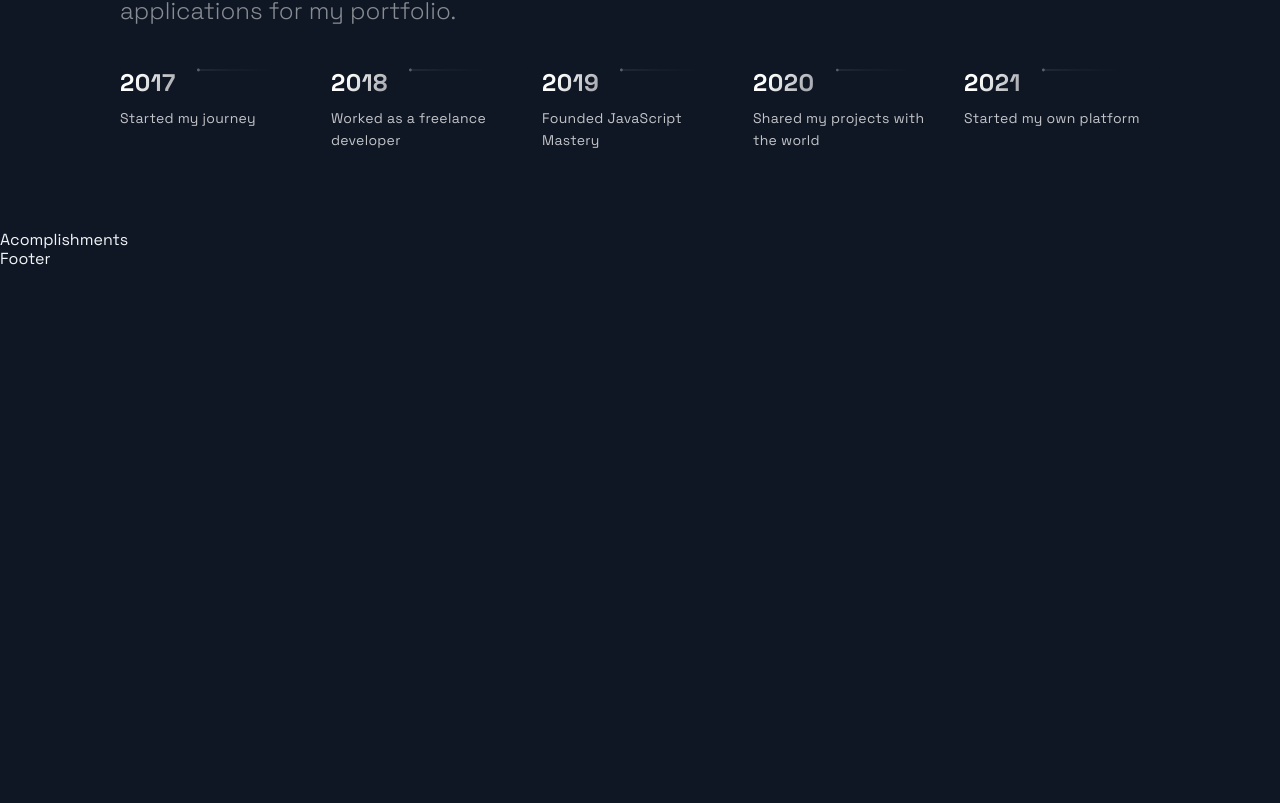
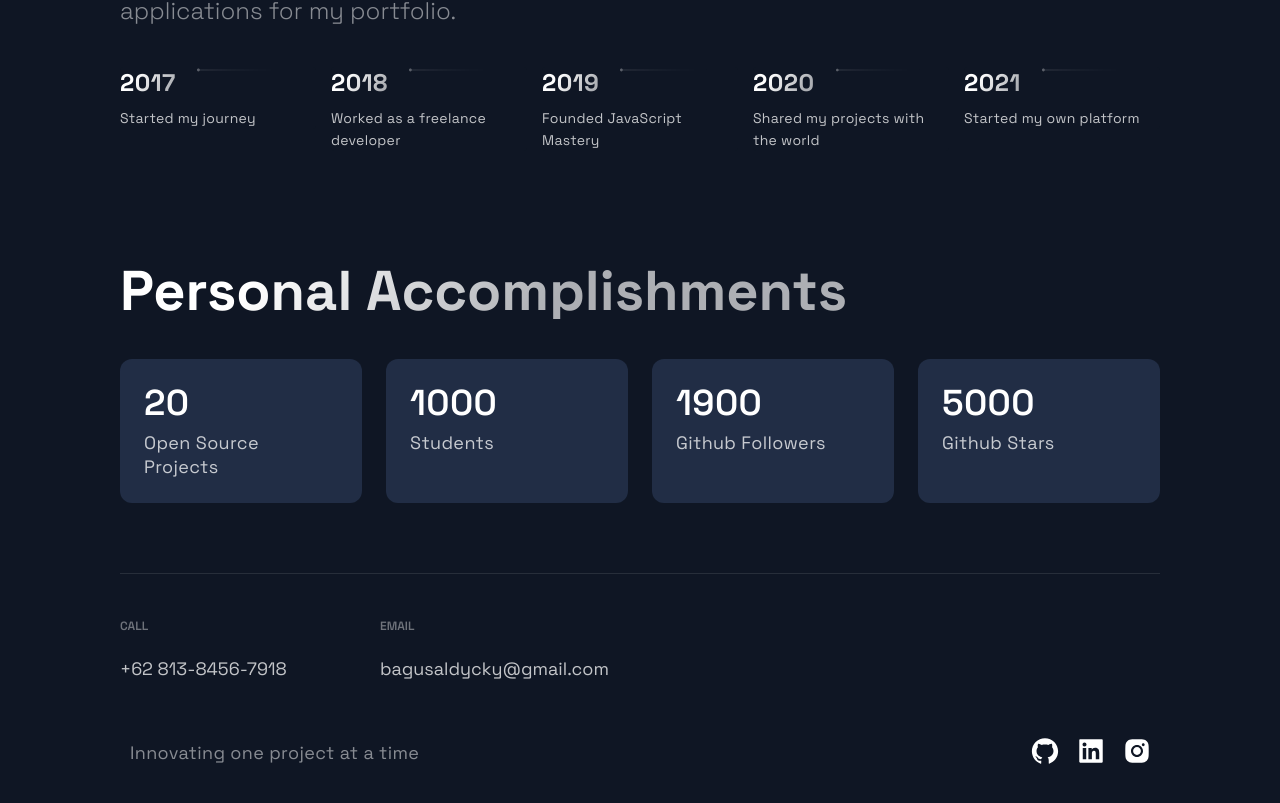
Before and after one commit to aldybw/react-portfolio, a Next.js app: page / in a window 1280 px wide. Shown: the part 2951-3754 px from the top of the page. Before the commit the page ends 3220 px from the top, so only its background shows below. Built offline with nearby package versions, Linux system fonts and the light colour scheme.

Commit message:
finished accomplishments

```diff
--- a/src/components/Accomplishments/Accomplishments.js
+++ b/src/components/Accomplishments/Accomplishments.js
@@ -14,6 +14,18 @@
   { number: 5000, text: "Github Stars" },
 ];
 
-const Acomplishments = () => <div>Acomplishments</div>;
+const Acomplishments = () => (
+  <Section>
+    <SectionTitle>Personal Accomplishments</SectionTitle>
+    <Boxes>
+      {data.map((card, index) => (
+        <Box key={index}>
+          <BoxNum>{card.number}</BoxNum>
+          <BoxText>{card.text}</BoxText>
+        </Box>
+      ))}
+    </Boxes>
+  </Section>
+);
 
 export default Acomplishments;
--- a/src/components/Footer/Footer.js
+++ b/src/components/Footer/Footer.js
@@ -15,7 +15,38 @@
 } from "./FooterStyles";
 
 const Footer = () => {
-  return <div>Footer</div>;
+  return (
+    <FooterWrapper>
+      <LinkList>
+        <LinkColumn>
+          <LinkTitle>Call</LinkTitle>
+          <LinkItem href="tel:+62 813-8456-7918">+62 813-8456-7918</LinkItem>
+        </LinkColumn>
+        <LinkColumn>
+          <LinkTitle>Email</LinkTitle>
+          <LinkItem href="mailto:bagusaldycky@gmail.com">
+            bagusaldycky@gmail.com
+          </LinkItem>
+        </LinkColumn>
+      </LinkList>
+      <SocialIconsContainer>
+        <CompanyContainer>
+          <Slogan>Innovating one project at a time</Slogan>
+        </CompanyContainer>
+        <SocialContainer>
+          <SocialIcons href="https://github.com">
+            <AiFillGithub size="3rem" />
+          </SocialIcons>
+          <SocialIcons href="https://linkedin.com">
+            <AiFillLinkedin size="3rem" />
+          </SocialIcons>
+          <SocialIcons href="https://instagram.com">
+            <AiFillInstagram size="3rem" />
+          </SocialIcons>
+        </SocialContainer>
+      </SocialIconsContainer>
+    </FooterWrapper>
+  );
 };
 
 export default Footer;
```
